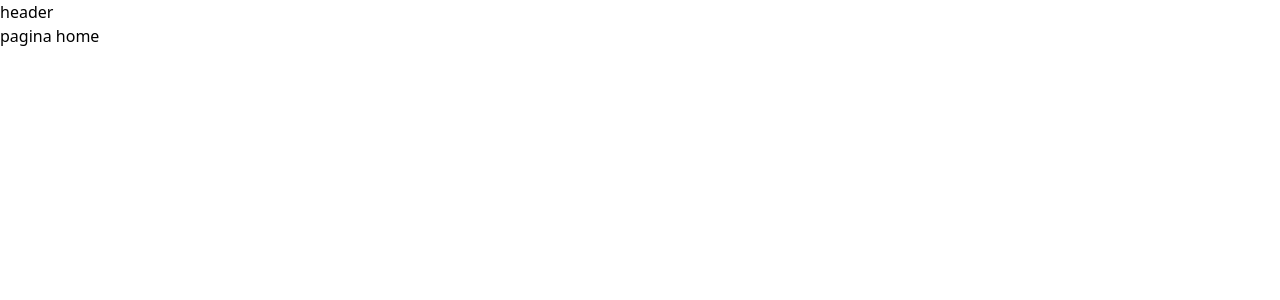
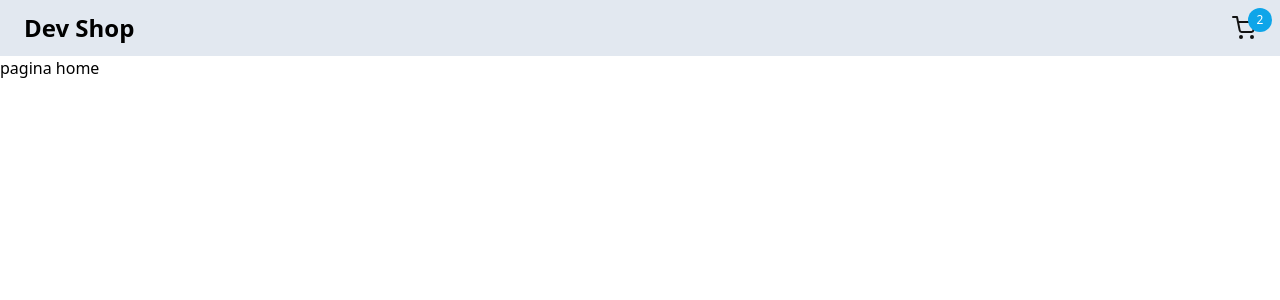
Before and after one commit to Manrick-Lazaro/DevShop, a React (Vite) app: page / in a window 1280 px wide. Shown: the top 300 px of the page. Built offline with nearby package versions, Linux system fonts and the light colour scheme.

Commit message:
cria o componente header

```diff
--- a/package.json
+++ b/package.json
@@ -13,6 +13,7 @@
   "dependencies": {
     "react": "^18.2.0",
     "react-dom": "^18.2.0",
+    "react-icons": "^4.11.0",
     "react-router-dom": "^6.16.0"
   },
   "devDependencies": {
--- a/src/components/header/index.tsx
+++ b/src/components/header/index.tsx
@@ -1,7 +1,29 @@
+import { FiShoppingCart } from "react-icons/fi";
+import { Link } from "react-router-dom";
+
 export default function Header(): JSX.Element {
 	return (
-		<div>
-			<h1>header</h1>
-		</div>
+		<header className="w-full px-1 bg-slate-200">
+			<nav className="w-full max-w-7xl h-14 flex items-center justify-between px-5 mx-auto">
+				<Link
+					to="/"
+					className="font-bold text-2xl "
+				>
+					Dev Shop
+				</Link>
+				<Link
+					to="/cart"
+					className="relative"
+				>
+					<FiShoppingCart
+						size={24}
+						color="#121212"
+					/>
+					<span className="absolute px-2.5 bg-sky-500 rounded-full w-6 h-6 flex items-center justify-center text-white text-xs -right-4 -top-2">
+						2
+					</span>
+				</Link>
+			</nav>
+		</header>
 	);
 }
```
Also changed, not shown: 1 other file (tests, documents, lock files or other folders).
